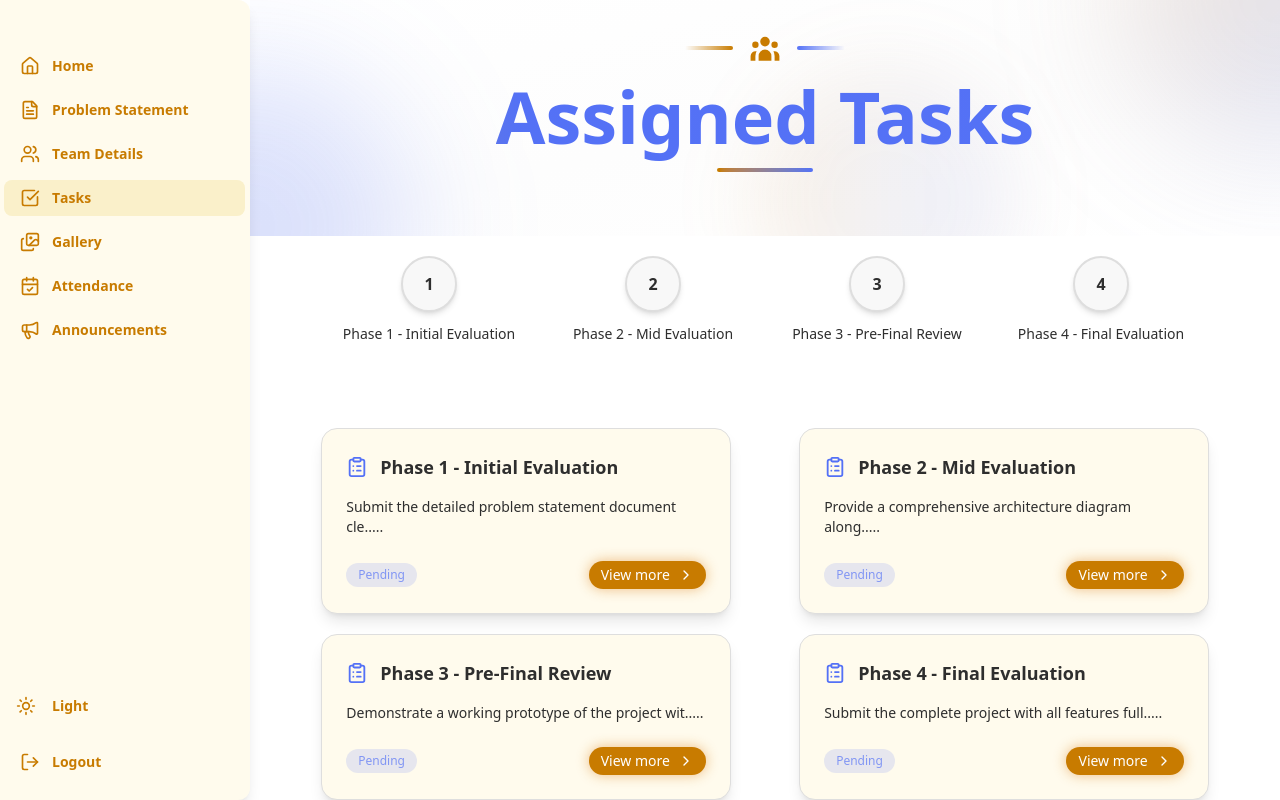
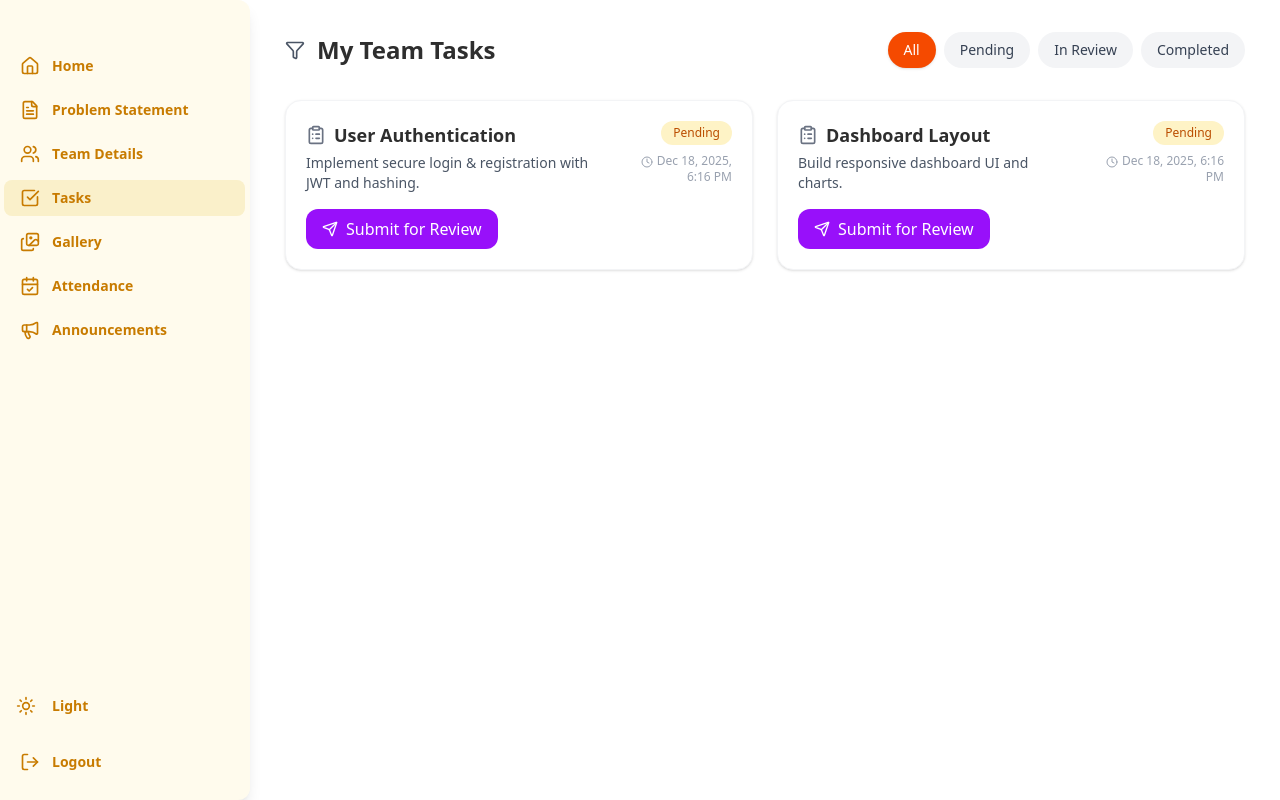
Before and after one commit to SRKRCC/HackOverflow-frontend, a React (Vite) app: page /team/tasks in a window 1280 px wide. Built offline with nearby package versions, Linux system fonts and the light colour scheme.

Commit message:
tasks updated

```diff
--- a/src/TeamStructure.tsx
+++ b/src/TeamStructure.tsx
@@ -8,6 +8,7 @@ import Tasks from "./components/team/Tasks";
 import Gallery from "./components/team/Gallery";
 import HeroSection from "./components/HeroSection";
 import AnnouncementsTeam from "./components/team/Announcements"
+import TaskStatusManager from "./components/team/Tasks";
 
 const TeamStructure = () => {
   const [openSidebar, setOpenSidebar] = useState(false);
@@ -35,6 +36,7 @@ const TeamStructure = () => {
           <Route path="/gallery" element={<Gallery />} />
           <Route path="/attendance" element={<Attendance />} />
           <Route path="/announcements" element={<AnnouncementsTeam />} />
+           <Route path="/teamtasks" element={<TaskStatusManager/>} />
         </Routes>
       </div>
     </div>
--- a/src/components/team/Tasks.tsx
+++ b/src/components/team/Tasks.tsx
@@ -1,157 +1,240 @@
-import { motion } from "framer-motion";
-import { CheckCircle, ClipboardList, ChevronRight , X } from "lucide-react";
-import { useState } from "react";
+"use client"
+import { useState } from "react"
+import { motion, AnimatePresence } from "framer-motion"
+import {
+  Filter,
+  CheckCircle,
+  Send,
+  Clock,
+  ClipboardList,
+  AlertCircle,
+  X,
+} from "lucide-react"
 
-const initialPhases = [
+type Task = {
+  id: number
+  title: string
+  description: string
+  status: "Pending" | "In Review" | "Completed"
+  note?: string
+  lastUpdated?: string
+}
+
+export default function TaskStatusManager() {
+  const [tasks, setTasks] = useState<Task[]>([
     {
       id: 1,
-    title: "Phase 1 - Initial Evaluation",
-    description: "Submit the detailed problem statement document clearly outlining the issue your project aims to solve. The document should include the background of the problem, the scope of the project, defined objectives, and measurable goals. Make sure to explain why this project is important and how it provides value. Provide references or supporting research if applicable.",
+      title: "User Authentication",
+      description: "Implement secure login & registration with JWT and hashing.",
       status: "Pending",
+      lastUpdated: new Date().toISOString(),
     },
     {
       id: 2,
-    title: "Phase 2 - Mid Evaluation",
-    description: "Provide a comprehensive architecture diagram along with a detailed project plan. The architecture diagram should explain the system’s overall design, including frontend, backend, database, and integrations. The project plan must include milestones, timelines, resource allocation, and technologies chosen. Justify your design decisions and explain how the architecture supports scalability, reliability, and maintainability.",
+      title: "Dashboard Layout",
+      description: "Build responsive dashboard UI and charts.",
       status: "Pending",
+      lastUpdated: new Date().toISOString(),
     },
-  {
-    id: 3,
-    title: "Phase 3 - Pre-Final Review",
-    description: "Demonstrate a working prototype of the project with at least two major features implemented. Showcase the core functionality with proper navigation, user interaction, and database connectivity where applicable. Provide screenshots, demo videos, or a live link. Explain any challenges faced during development and how they were addressed. Also, share testing strategies or initial test results if available.",
-    status: "Pending",
-  },
-  {
-    id: 4,
-    title: "Phase 4 - Final Evaluation",
-    description: "Submit the complete project with all features fully implemented and thoroughly tested. Ensure the final deliverable includes clean, well-documented code and a professional user interface. Provide a detailed project report covering system design, implementation details, results, challenges, and future scope. Include a deployment guide or installation manual to help evaluators run your project without issues.",
-    status: "Pending",
-  },
-];
+    // Example: if admin already marked something completed, team will see it here:
+    // { id: 3, title: "Release v1.0", description: "Ship MVP", status: "Completed", lastUpdated: "2025-09-01T10:00:00Z" }
+  ])
 
+  const [filter, setFilter] = useState<"All" | "Pending" | "In Review" | "Completed">("All")
+  const [selectedTask, setSelectedTask] = useState<Task | null>(null)
+  const [isModalOpen, setIsModalOpen] = useState(false)
+  const [note, setNote] = useState("")
 
-const Tasks = () => {
-  const [phases, setPhases] = useState(initialPhases);
-  const [openTaskIndex, setOpenTaskIndex] = useState(-1);
-  const handleComplete = (idx : number) => {
-    const updated = [...phases];
-    updated[idx].status = "Completed";
-    setPhases(updated);
-    setOpenTaskIndex(-1);
-  };
+  const formatDate = (iso?: string) =>
+    iso ? new Date(iso).toLocaleString("en-US", { dateStyle: "medium", timeStyle: "short" }) : ""
+
+  // Team submits a task for review (this is the only state-change team can do)
+  const handleSubmitForReview = (id: number, noteText: string) => {
+    setTasks((prev) =>
+      prev.map((t) =>
+        t.id === id
+          ? { ...t, status: "In Review", note: noteText, lastUpdated: new Date().toISOString() }
+          : t
+      )
+    )
+  }
+
+  // Open modal to enter note before submitting; modal handles final submit
+  const openSubmitModal = (task: Task) => {
+    setSelectedTask(task)
+    setNote(task.note ?? "")
+    setIsModalOpen(true)
+  }
+
+  const closeModal = () => {
+    setIsModalOpen(false)
+    setSelectedTask(null)
+    setNote("")
+  }
+
+  const handleModalSubmit = (e: React.FormEvent) => {
+    e.preventDefault()
+    if (!selectedTask) return
+    if (!note.trim()) return // require a note
+    handleSubmitForReview(selectedTask.id, note.trim())
+    closeModal()
+  }
+
+  const filteredTasks = filter === "All" ? tasks : tasks.filter((t) => t.status === filter)
+
+  const getStatusBadge = (status: Task["status"]) => {
+    if (status === "Pending") return <span className="px-3 py-1 rounded-full text-xs font-medium bg-amber-100 text-amber-700">Pending</span>
+    if (status === "In Review") return <span className="px-3 py-1 rounded-full text-xs font-medium bg-purple-100 text-purple-700">In Review</span>
+    return <span className="px-3 py-1 rounded-full text-xs font-medium bg-green-100 text-green-700">Completed</span>
+  }
 
   return (
-    <div className="min-h-screen bg-background text-foreground">
-      {/* Page Title */}
-      <header className="relative py-8 px-4 mb-5 bg-gradient-to-br from-background via-muted/30 to-background">
-        {/* Animated Background Elements */}
-        <div className="absolute inset-0 overflow-hidden">
-          <div className="absolute -top-40 -right-40 w-80 h-80 bg-gradient-to-br from-primary/20 to-secondary/20 rounded-full blur-3xl animate-float"></div>
-          <div className="absolute -bottom-40 -left-40 w-80 h-80 bg-gradient-to-tr from-secondary/20 to-accent/20 rounded-full blur-3xl animate-float" style={{animationDelay: '1s'}}></div>
-          <div className="absolute top-20 left-1/2 w-60 h-60 bg-gradient-to-r from-primary/10 to-secondary/10 rounded-full blur-2xl animate-pulse-glow"></div>
+    <div className="p-8 max-w-5xl mx-auto">
+      {/* Header + Filter */}
+      <div className="flex flex-col md:flex-row md:items-center md:justify-between gap-4 mb-8">
+        <div className="flex items-center gap-3">
+          <Filter className="w-5 h-5 text-gray-600" />
+          <h2 className="text-2xl font-semibold">My Team Tasks</h2>
         </div>
 
-        <div className="relative z-10 max-w-6xl mx-auto text-center">
-          {/* Main Title */}
-          <div className="mb-8">
-            <div className="inline-flex items-center justify-center mb-4">
-              <div className="w-12 h-1 bg-gradient-to-r from-transparent to-primary rounded-full animate-slide-in"></div>
-              <div className="mx-4">
-                <svg className="w-8 h-8 text-primary animate-scale-in" fill="currentColor" viewBox="0 0 20 20">
-                  <path d="M13 6a3 3 0 11-6 0 3 3 0 016 0zM18 8a2 2 0 11-4 0 2 2 0 014 0zM14 15a4 4 0 00-8 0v3h8v-3zM6 8a2 2 0 11-4 0 2 2 0 014 0zM16 18v-3a5.972 5.972 0 00-.75-2.906A3.005 3.005 0 0119 15v3h-3zM4.75 12.094A5.973 5.973 0 004 15v3H1v-3a3 3 0 013.75-2.906z"/>
-                </svg>
+        <div className="flex gap-2">
+          {(["All", "Pending", "In Review", "Completed"] as const).map((opt) => (
+            <button
+              key={opt}
+              onClick={() => setFilter(opt)}
+              className={`px-4 py-2 rounded-full text-sm font-medium transition ${
+                filter === opt ? "bg-orange-600 text-white shadow" : "bg-gray-100 text-gray-700 hover:bg-gray-200"
+              }`}
+            >
+              {opt}
+            </button>
+          ))}
         </div>
-              <div className="w-12 h-1 bg-gradient-to-l from-transparent to-secondary rounded-full animate-slide-in" style={{animationDelay: '0.2s'}}></div>
       </div>
 
-            <h1 className="text-5xl md:text-7xl font-black mb-4 animate-fade-in">
-              <span className="bg-gradient-to-r from-primary via-secondary to-accent bg-clip-text text-transparent animate-gradient">
-                Assigned Tasks
-              </span>
-            </h1>
-
-            <div className="w-24 h-1 bg-gradient-to-r from-primary to-secondary mx-auto rounded-full animate-scale-in" style={{animationDelay: '0.4s'}}></div>
+      {/* Task list */}
+      <div className="grid grid-cols-1 md:grid-cols-2 gap-6">
+        <AnimatePresence>
+          {filteredTasks.map((task) => (
+            <motion.article
+              key={task.id}
+              className="bg-white dark:bg-[#111] border border-gray-100 dark:border-gray-800 rounded-2xl p-5 shadow-sm"
+              initial={{ opacity: 0, y: 10 }}
+              animate={{ opacity: 1, y: 0 }}
+              exit={{ opacity: 0, y: -10 }}
+              layout
+            >
+              <div className="flex items-start justify-between gap-3 mb-2">
+                <div>
+                  <h3 className="text-lg font-semibold flex items-center gap-2">
+                    <ClipboardList className="w-5 h-5 text-gray-500" />
+                    {task.title}
+                  </h3>
+                  <p className="text-sm text-gray-600 mt-1">{task.description}</p>
                 </div>
 
+                <div className="text-right flex flex-col items-end gap-2">
+                  {getStatusBadge(task.status)}
+                  <div className="text-xs text-gray-400">
+                    <Clock className="inline w-3 h-3 mr-1" />
+                    {formatDate(task.lastUpdated)}
                   </div>
-      </header>
-      {/* Progress Tracker */}
-      <div className="flex justify-between items-center relative mb-16 max-w-4xl mx-auto">
-        {phases.map((phase, idx) => (
-          <div key={phase.id} className="flex flex-col items-center flex-1">
-            <motion.div
-              initial={{ scale: 0.8 }}
-              animate={{ scale: 1 }}
-              transition={{ duration: 0.4, delay: idx * 0.2 }}
-              className={`w-14 h-14 rounded-full flex items-center justify-center shadow-md border-2 ${phase.status === "Completed"? "bg-primary text-primary-foreground border-primary animate-pulse-glow": "bg-muted text-foreground border-border"}`}
-            >
-              {phase.status === "Completed" ? (<CheckCircle className="w-6 h-6" />) : (<span className="font-bold">{idx + 1}</span>)}
-            </motion.div>
-            <p className="mt-3 text-sm font-medium text-center text-muted-foreground">{phase.title}</p>
                 </div>
-        ))}
               </div>
 
-      {/* Task Cards */}
-      <div className="flex flex-wrap items-center justify-evenly max-w-5xl mx-auto">
-        {phases.map((phase, idx) => (
-          <motion.div
-            key={phase.id}
-            initial={{ opacity: 0, y: 10 }}
-            animate={{ opacity: 1, y: 0 }}
-            transition={{ duration: 0.6, delay: idx * 0.3 }}
-            className={`p-6 sm:w-[40%] h-full rounded-2xl shadow-lg border mt-5 transition-all duration-500 hover:scale-[1.02] ${phase.status === "Completed"? "bg-card border-primary/60 shadow-primary/50": "bg-card border-border hover:shadow-secondary/40"}`}
-          >
-            {/* Card Header */}
-            <div className="flex items-center gap-3 mb-4">
-              <ClipboardList className={`${phase.status === "Completed" ? "text-primary" : "text-secondary"}`} size={22}/>
-              <h2 className="text-lg font-semibold">{phase.title}</h2>
-            </div>
-
-            {/* Task */}
-            <p className="text-sm mb-6">{phase.description.length >= 50? phase.description.slice(0, 50) + ".....": phase.description}</p>
-
-            {/* Footer */}
-            <div className="flex justify-between items-center">
-              <span className={`px-3 py-1 rounded-full text-xs font-medium ${phase.status === "Completed"? "bg-primary/20 text-primary": "bg-accent/20 text-accent animate-pulse"}`}>{phase.status}</span>
-
-              {phase.status === "Completed" ? (
-                <button disabled className="flex items-center gap-2 px-3 py-1 rounded-full text-sm border bg-muted text-muted-foreground cursor-not-allowed shadow-md"><CheckCircle size={14} /> Reviewed</button>) : (
-                <button className="flex items-center gap-2 px-3 py-1 rounded-full text-sm  transition-all duration-300 shadow-md bg-primary text-primary-foreground hover:bg-primary/90 animate-pulse-glow"onClick={() => setOpenTaskIndex(idx)}> View more <ChevronRight size={16} /></button>
-              )}
-            </div>
-          </motion.div>
-        ))}
-      </div>
-
-
-      {/* Modal */}
-      {openTaskIndex !== -1 && (
-        <div className="fixed z-50 inset-0 bg-black/70 backdrop-blur-sm flex items-center justify-center p-4">
-          <motion.div
-            initial={{ opacity: 0, scale: 0.9 }}
-            animate={{ opacity: 1, scale: 1 }}
-            transition={{ duration: 0.3 }}
-            className="relative bg-gradient-to-br from-card to-card/90 rounded-3xl shadow-2xl max-w-lg w-full p-8 border border-border/40"
-          >
-            {/* Close button */}
-            <button onClick={() => setOpenTaskIndex(-1)} className="absolute top-4 right-4 text-muted-foreground hover:text-foreground transition-colors"><X size={24} /></button>
-
-            {/* Modal Content */}
-            <h2 className="text-2xl font-bold mb-4 text-center bg-gradient-to-r from-primary to-secondary bg-clip-text text-transparent">{phases[openTaskIndex].title}</h2>
-
-            <p className="text-base leading-relaxed text-muted-foreground mb-8 text-justify"> ✨ {phases[openTaskIndex].description}</p>
-
-            <div className="border-t border-border/30 my-6"></div>
-
-            {/* Complete Button */}
-            <button onClick={() => handleComplete(openTaskIndex)} className="sm:w-[70%] mx-auto flex items-center justify-center gap-2 py-3 px-4 rounded-full bg-primary text-primary-foreground font-medium shadow-md hover:shadow-lg hover:scale-[1.02] transition-all"><CheckCircle size={20} />Completed, Please Verify</button>
-          </motion.div>
+              {/* Note shown if exists */}
+              {task.note && (
+                <div className="mb-3 p-3 rounded-lg bg-gray-50 dark:bg-[#0f0f0f] text-sm text-gray-700 dark:text-gray-300">
+                  <strong className="block text-xs text-gray-500 mb-1">Team note</strong>
+                  <div>{task.note}</div>
                 </div>
               )}
 
+              {/* Actions: teams can only submit for review when pending */}
+              <div className="mt-4 flex items-center gap-3">
+                {task.status === "Pending" && (
+                  <button
+                    onClick={() => openSubmitModal(task)}
+                    className="inline-flex items-center gap-2 bg-purple-600 hover:bg-purple-700 text-white px-4 py-2 rounded-xl transition"
+                    aria-label={`Submit ${task.title} for review`}
+                  >
+                    <Send className="w-4 h-4" />
+                    Submit for Review
+                  </button>
+                )}
+
+                {task.status === "In Review" && (
+                  <div className="inline-flex items-center gap-2 px-3 py-2 rounded-xl bg-yellow-50 text-yellow-800 text-sm">
+                    <AlertCircle className="w-4 h-4" />
+                    Awaiting admin approval
                   </div>
-  );
-};
+                )}
 
-export default Tasks;
+                {task.status === "Completed" && (
+                  <div className="inline-flex items-center gap-2 px-3 py-2 rounded-xl bg-green-50 text-green-800 text-sm">
+                    <CheckCircle className="w-4 h-4" />
+                    Completed
+                  </div>
+                )}
+              </div>
+            </motion.article>
+          ))}
+        </AnimatePresence>
+      </div>
+
+      {/* Submit-for-review modal */}
+      <AnimatePresence>
+        {isModalOpen && selectedTask && (
+          <div className="fixed inset-0 z-50 flex items-center justify-center p-4">
+            {/* backdrop */}
+            <motion.div
+              className="absolute inset-0 bg-black/40"
+              initial={{ opacity: 0 }}
+              animate={{ opacity: 1 }}
+              exit={{ opacity: 0 }}
+            />
+
+            <motion.form
+              onSubmit={handleModalSubmit}
+              initial={{ opacity: 0, scale: 0.95 }}
+              animate={{ opacity: 1, scale: 1 }}
+              exit={{ opacity: 0, scale: 0.95 }}
+              transition={{ duration: 0.12 }}
+              className="relative bg-white dark:bg-[#0b0b0b] rounded-2xl shadow-xl w-full max-w-lg p-6 border border-gray-100 dark:border-gray-800 z-10"
+            >
+              <div className="flex items-center justify-between mb-4">
+                <h4 className="text-lg font-semibold">Submit for Review</h4>
+                <button type="button" onClick={closeModal} className="text-gray-500 hover:text-gray-700">
+                  <X className="w-5 h-5" />
+                </button>
+              </div>
+
+              <p className="text-sm text-gray-600 mb-3">
+                <strong>{selectedTask.title}</strong> — {selectedTask.description}
+              </p>
+
+              <label className="block text-sm font-medium mb-2">Completion note (required)</label>
+              <textarea
+                value={note}
+                onChange={(e) => setNote(e.target.value)}
+                rows={4}
+                className="w-full rounded-xl border border-gray-200 dark:border-gray-700 p-3 bg-gray-50 dark:bg-[#0f0f0f] text-sm mb-4 focus:outline-none"
+                placeholder="Write a short note describing what you completed and why it's ready for review..."
+                required
+              />
+
+              <div className="flex justify-end gap-3">
+                <button type="button" onClick={closeModal} className="px-4 py-2 rounded-xl bg-gray-200 text-sm">
+                  Cancel
+                </button>
+                <button type="submit" className="px-4 py-2 rounded-xl bg-purple-600 text-white">
+                  Submit for Review
+                </button>
+              </div>
+            </motion.form>
+          </div>
+        )}
+      </AnimatePresence>
+    </div>
+  )
+}
```
Also changed, not shown: src/components/admin/LeaderBoard.tsx (+17 -10 lines). Lines whose indentation alone changed are shown as unchanged.
